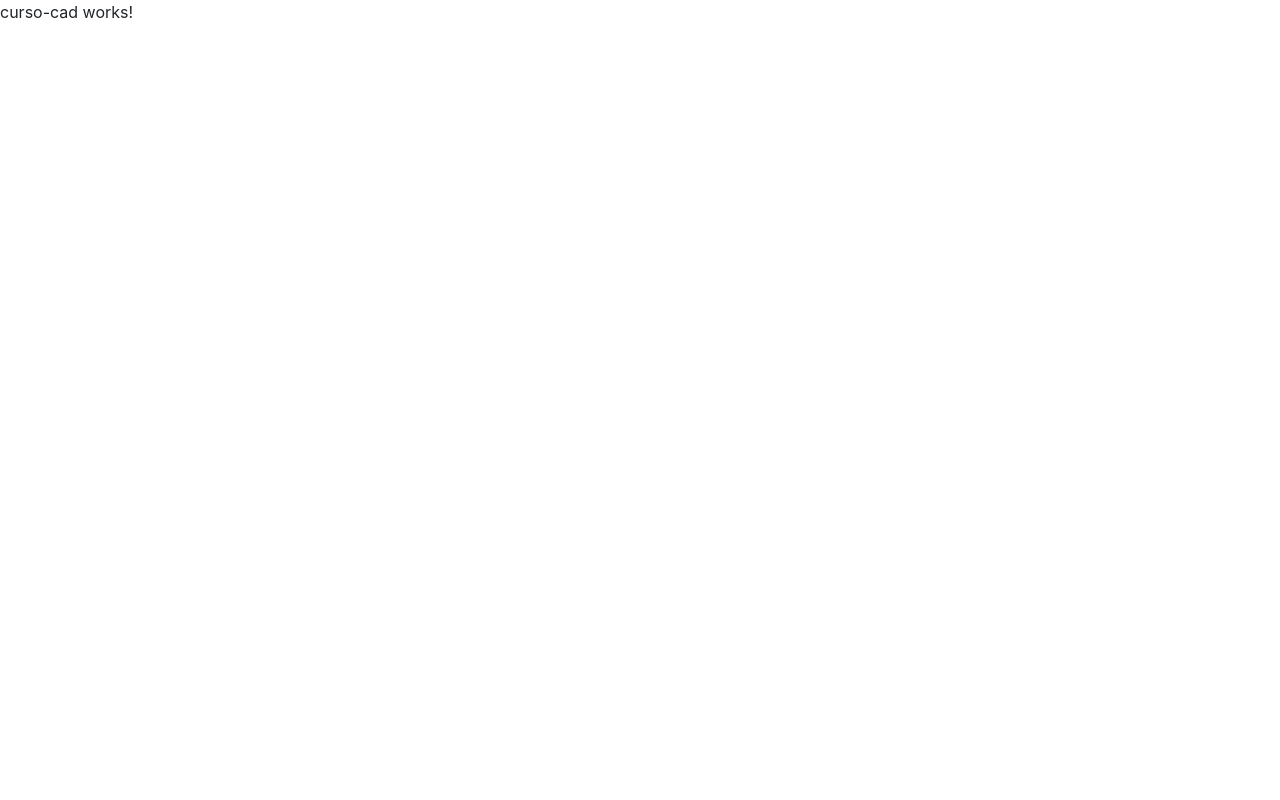
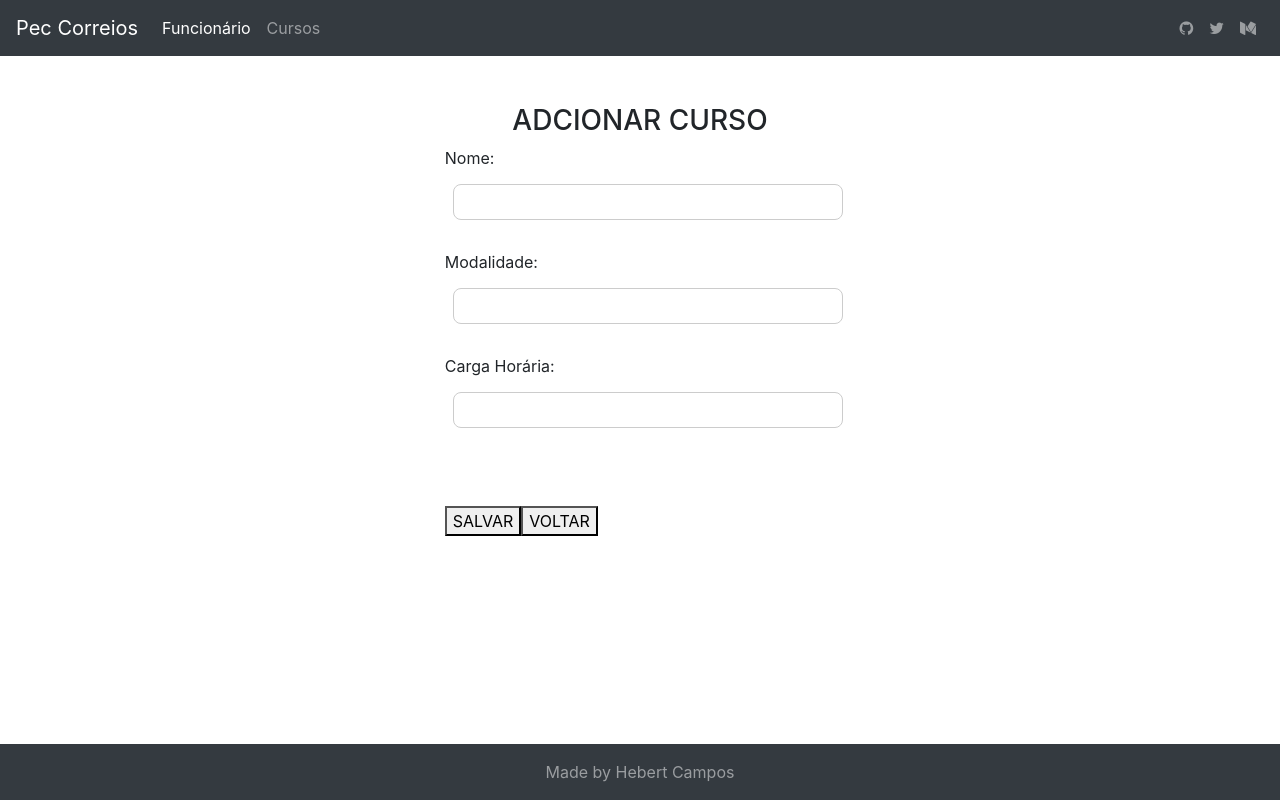
Before and after one commit to kr0ck/pec, an Angular app: page /Cadastro_de_Curso in a window 1280 px wide. Built offline with nearby package versions, Linux system fonts and the light colour scheme.

Commit message:
Add algumas formulários

```diff
--- a/src/app/views/curso-cad/curso-cad.component.css
+++ b/src/app/views/curso-cad/curso-cad.component.css
@@ -0,0 +1,20 @@
+.container{
+    display:grid;
+    align-content: center;
+    justify-content: center;
+  }
+
+  form{
+    max-width: 500px;
+  }
+
+  input{
+    width: 100%;
+    border: 1px solid #ccc;
+    border-radius: 8px;
+    margin: 14px 8px;
+    padding: 5px 5px;
+  }
+  #checkboxAdm {
+    width: 10%;
+  }
--- a/src/app/views/curso-cad/curso-cad.component.html
+++ b/src/app/views/curso-cad/curso-cad.component.html
@@ -1,3 +1,13 @@
-<p>
-  curso-cad works!
-</p>
+<app-layout>
+  <div class="container">
+    <h3 align="center">ADCIONAR CURSO</h3>
+    <form #form="ngForm" (ngSubmit)="enviarForm(form.value)">
+      <p>Nome: <input type="text" name="matricula" /></p>
+      <p>Modalidade: <input type="text" name="cpf" /></p>
+      <p>Carga Horária: <input type="text" name="nome" /></p>
+      <br /><br />
+      <button type="submit">SALVAR</button>
+      <a><button name="voltar_adm">VOLTAR</button></a><br />
+    </form>
+  </div>
+</app-layout>
--- a/src/app/views/funcao-cad/funcao-cad.component.css
+++ b/src/app/views/funcao-cad/funcao-cad.component.css
@@ -0,0 +1,20 @@
+.container{
+    display:grid;
+    align-content: center;
+    justify-content: center;
+  }
+
+  form{
+    max-width: 500px;
+  }
+
+  input{
+    width: 100%;
+    border: 1px solid #ccc;
+    border-radius: 8px;
+    margin: 14px 8px;
+    padding: 5px 5px;
+  }
+  #checkboxAdm {
+    width: 10%;
+  }
--- a/src/app/views/funcao-cad/funcao-cad.component.html
+++ b/src/app/views/funcao-cad/funcao-cad.component.html
@@ -1,3 +1,12 @@
-<p>
-  funcao-cad works!
-</p>
+<app-layout>
+  <div class="container">
+    <h3 align="center">ADCIONAR FUNÇÃO</h3>
+    <form #form="ngForm" (ngSubmit)="enviarForm(form.value)">
+      <p>Função: <input type="text" name="fucao" /></p>
+      dm" />
+      <br /><br />
+      <button type="submit">SALVAR</button>
+      <a><button name="voltar_adm">VOLTAR</button></a><br />
+    </form>
+  </div>
+</app-layout>
```
